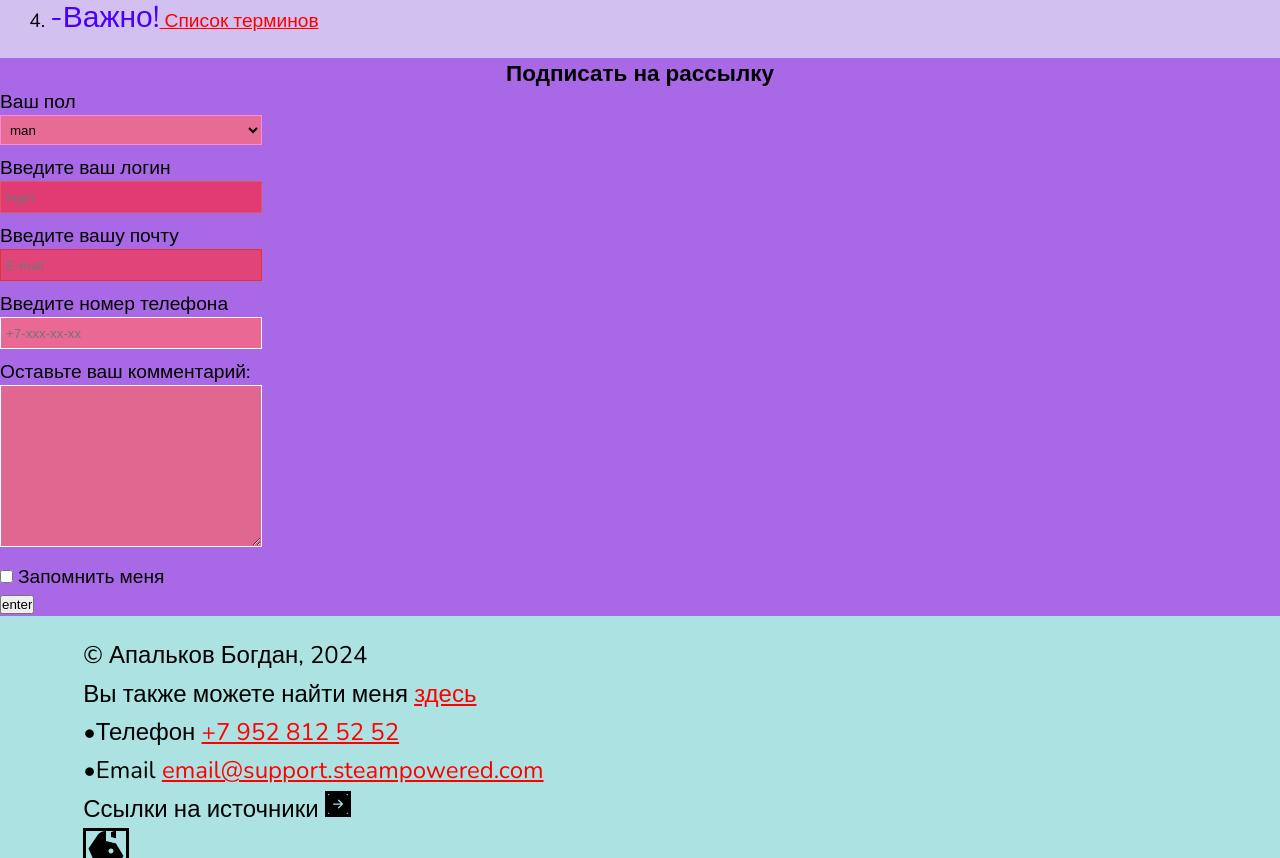
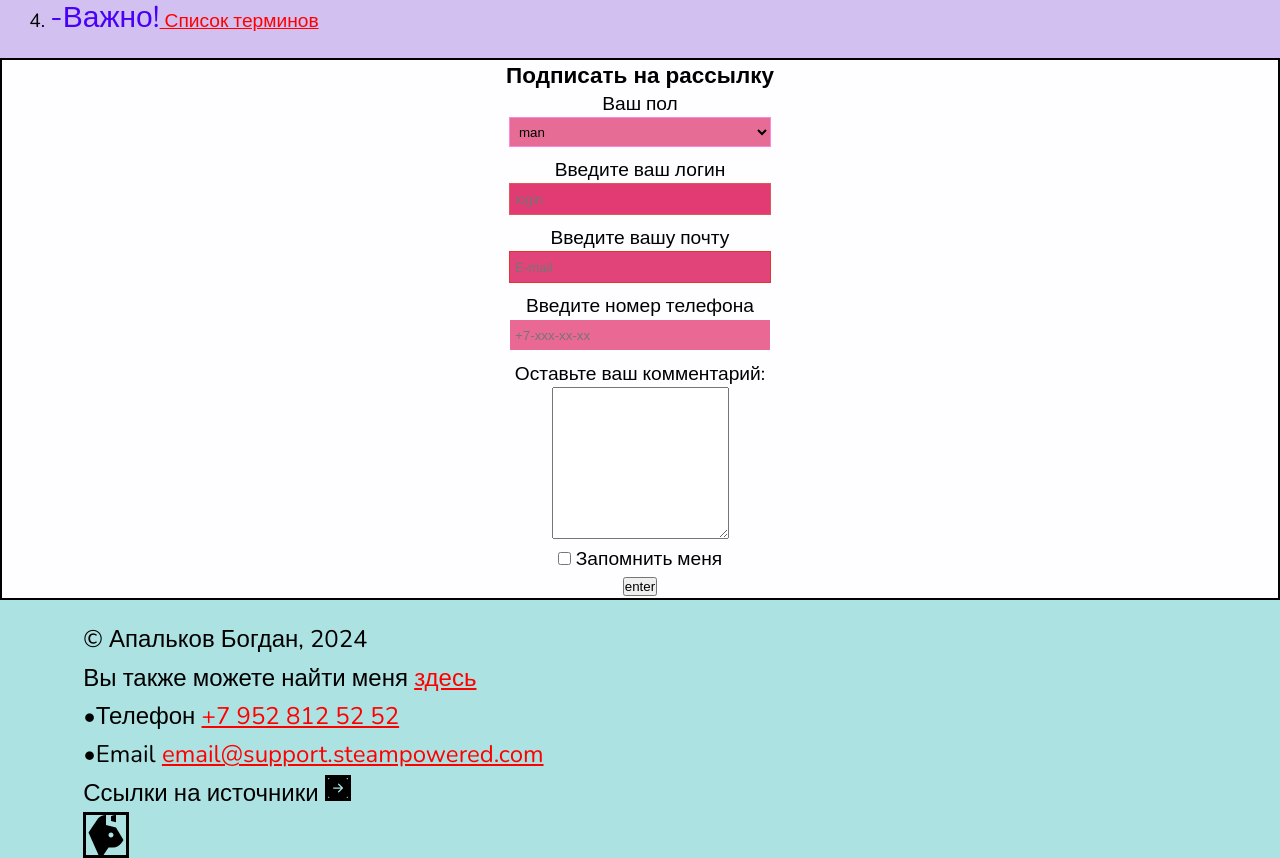
Before and after one commit to Baga52/pi132, a plain HTML site: page index.html in a window 1280 px wide. Shown: the part 2026-2884 px from the top of the page. Drawn offline with nearby package versions, Linux system fonts and the light colour scheme.

Commit message:
Add files via upload

```diff
--- a/css/style.css
+++ b/css/style.css
@@ -208,7 +208,7 @@ nav p{
 
 }
 #contact-form{
-    background-color: rgb(169, 105, 230);
+    background-color: rgb(254, 253, 255);
 }
 #contact-form input[type="tel"]{
     height: 20px;
@@ -238,3 +238,9 @@ table {
     margin-left: auto;
     margin-right: auto;
 }
+#contact-form {
+    text-align: center;
+    margin-left: auto;
+    margin-right: auto;
+    border: black solid 2px;
+}
--- a/index.html
+++ b/index.html
@@ -103,7 +103,7 @@
         <div class="form_item">
             <label for="review">
                 Оставьте ваш комментарий:<br>
-                <textarea name="Review" rows="10" id="Review"></textarea>
+                <textarea name="review" rows="10" id="review"></textarea>
             </label>
         </div>
         <div class="form_item">
```
